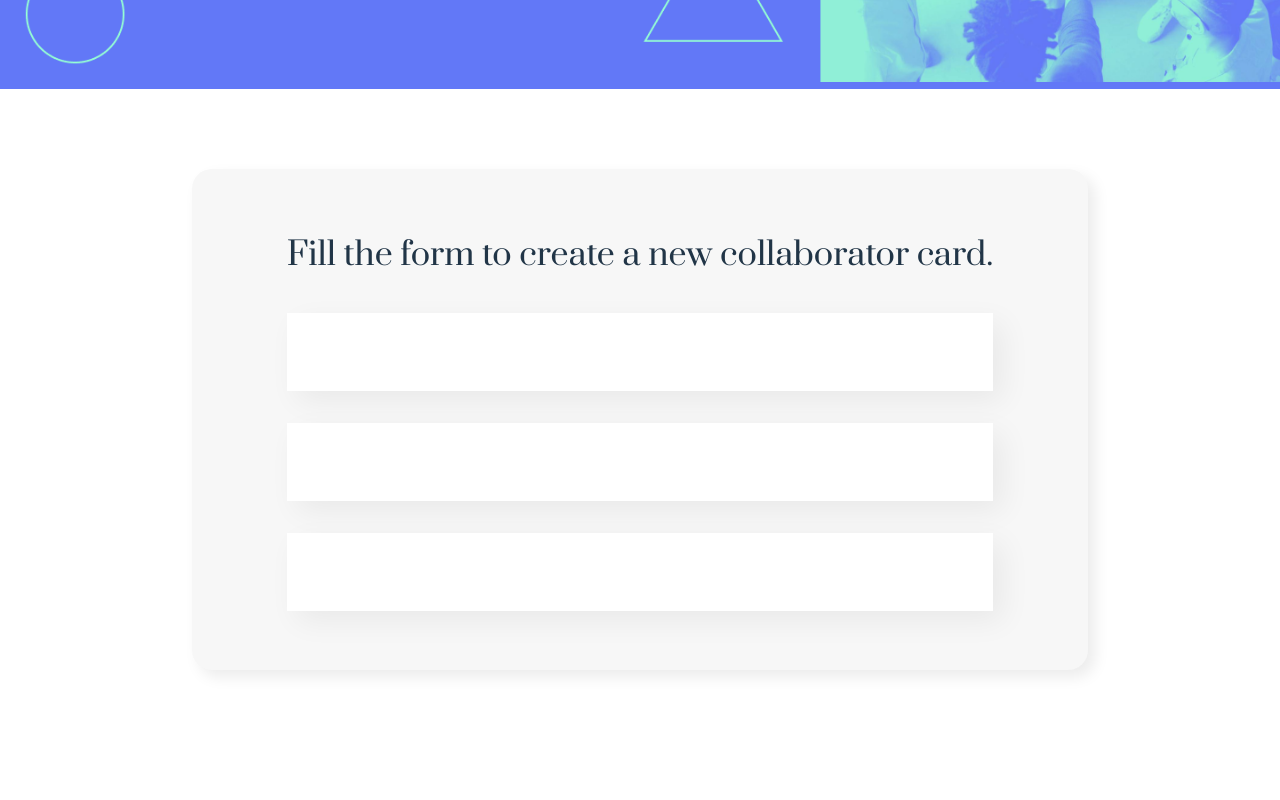
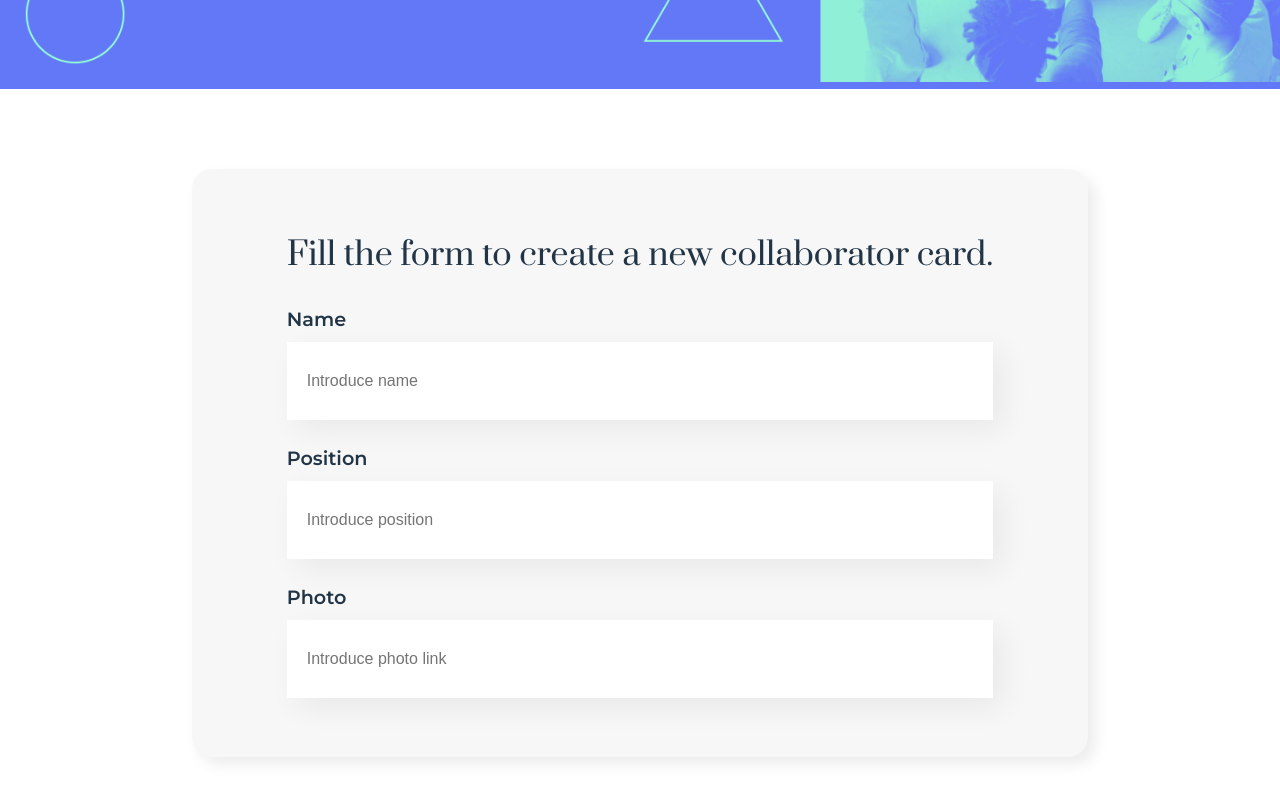
Before and after one commit to AbrahamOliden/react-org, a React (Vite) app: page / in a window 1280 px wide. Shown: the part 412-1212 px from the top of the page. Before the commit the page ends 1162 px from the top, so only its background shows below. Built offline with nearby package versions, Linux system fonts and the light colour scheme.

Commit message:
declare props values for each TextInput component

```diff
--- a/src/components/form/Form.jsx
+++ b/src/components/form/Form.jsx
@@ -7,9 +7,9 @@ function Form() {
             <section className='form-container'>
                 <form className='form' action="">
                     <h2 className='form__header title'>Fill the form to create a new collaborator card.</h2>
-                    <TextInput />
-                    <TextInput />
-                    <TextInput />
+                    <TextInput title='Name' placeholder='Introduce name' />
+                    <TextInput title='Position' placeholder='Introduce position'/>
+                    <TextInput title='Photo' placeholder='Introduce photo link' />
                 </form>
             </section>
         </>
```
